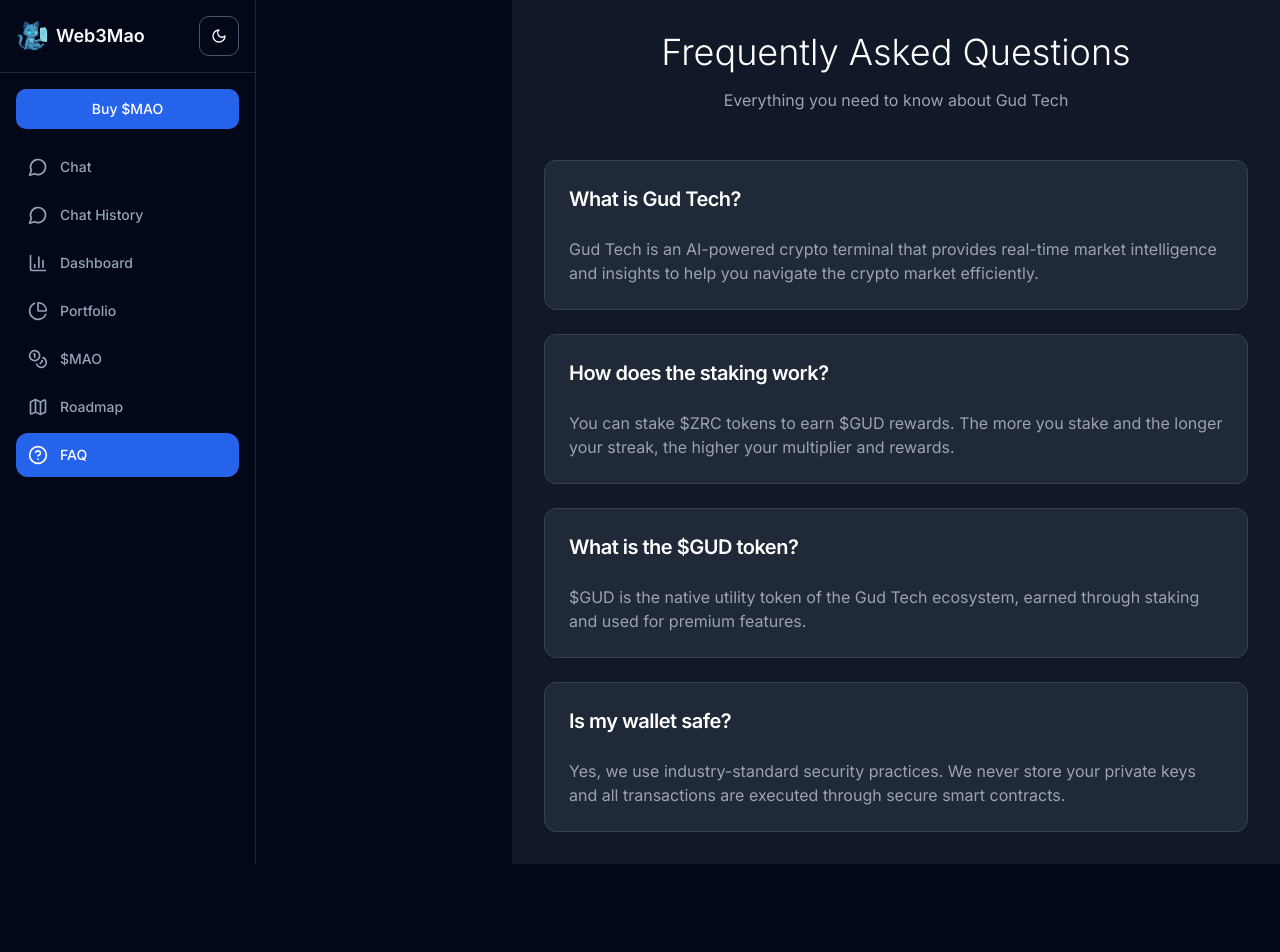
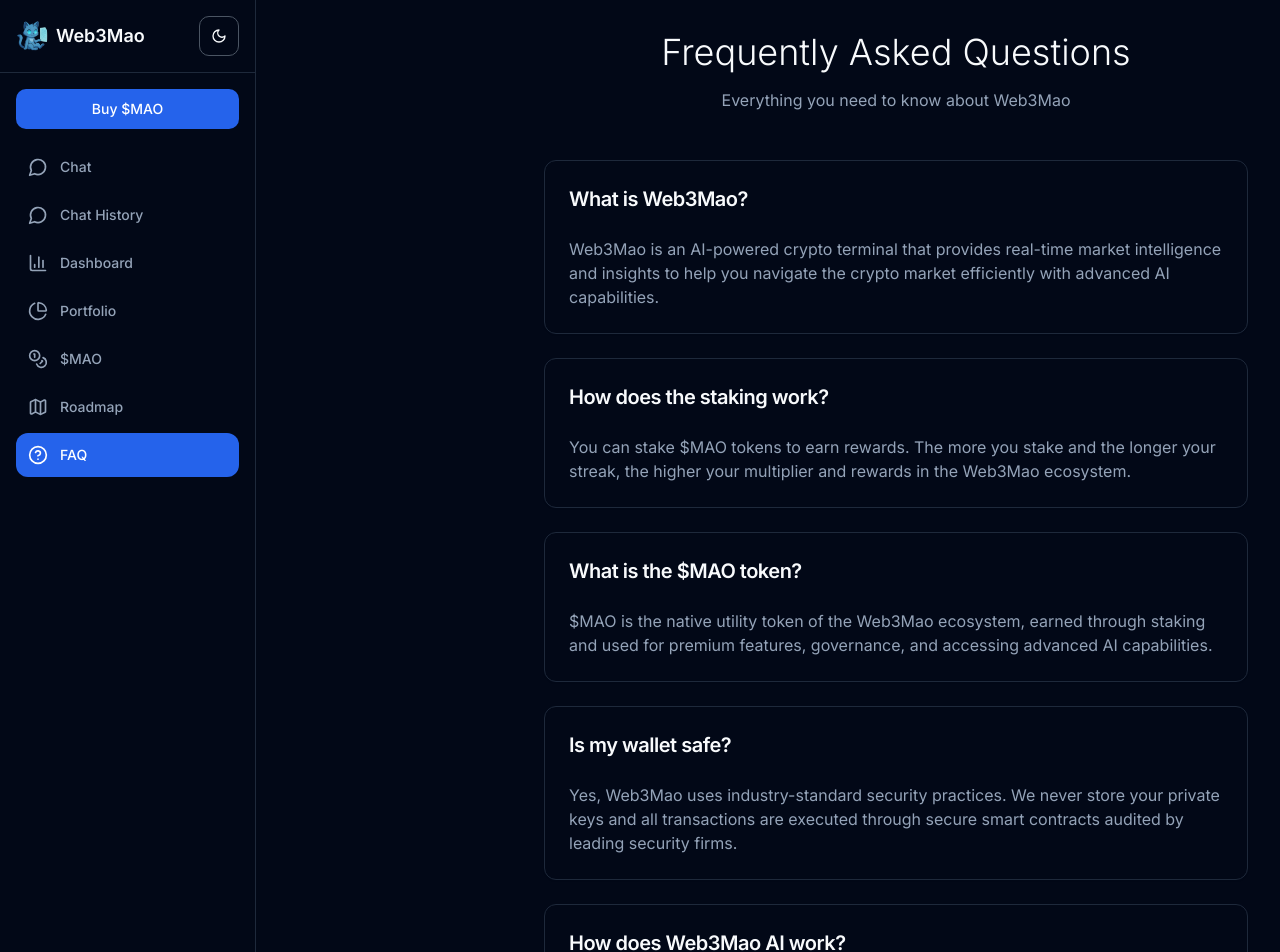
Before and after one commit to Huaminyo/gudtech, a Next.js app: page /faq in a window 1280 px wide. Shown: the top 952 px of the page. Before the commit the page ends 864 px from the top, so only its background shows below. Built offline with nearby package versions, Linux system fonts and the light colour scheme.

Commit message:
feat: rebrand gud.tech to Web3Mao and unify token to $MAO
Update all references to Web3Mao and replace $GUD/$ZRC with $MAO.

Co-authored-by: null <168801477+Huaminyo@users.noreply.github.com>

```diff
--- a/app/dashboard/page.tsx
+++ b/app/dashboard/page.tsx
@@ -18,9 +18,9 @@ export default function DashboardPage() {
         {/* Header */}
         <div className="flex flex-col lg:flex-row lg:items-center justify-between mb-6 lg:mb-8 gap-4">
           <div>
-            <h1 className="text-2xl lg:text-3xl font-light text-foreground mb-2">Crypto Market Dashboard</h1>
+            <h1 className="text-2xl lg:text-3xl font-light text-foreground mb-2">Web3Mao Market Dashboard</h1>
             <p className="text-muted-foreground text-sm lg:text-base">
-              Real-time cryptocurrency market data powered by CoinGecko
+              Real-time cryptocurrency market data powered by Web3Mao AI
             </p>
           </div>
           <Button
@@ -59,7 +59,7 @@ export default function DashboardPage() {
                 <div className="text-2xl font-bold text-green-500 mb-2">🚀</div>
                 <h3 className="text-foreground font-semibold mb-1 text-sm lg:text-base">AI-Powered Analysis</h3>
                 <p className="text-muted-foreground text-xs lg:text-sm">
-                  Get real-time market insights with our AI chat assistant
+                  Get real-time market insights with Web3Mao AI chat assistant
                 </p>
               </div>
               <div className="text-center">
--- a/app/faq/page.tsx
+++ b/app/faq/page.tsx
@@ -2,44 +2,54 @@ import { Card, CardContent, CardHeader, CardTitle } from "@/components/ui/card"
 
 const faqs = [
   {
-    question: "What is Gud Tech?",
+    question: "What is Web3Mao?",
     answer:
-      "Gud Tech is an AI-powered crypto terminal that provides real-time market intelligence and insights to help you navigate the crypto market efficiently.",
+      "Web3Mao is an AI-powered crypto terminal that provides real-time market intelligence and insights to help you navigate the crypto market efficiently with advanced AI capabilities.",
   },
   {
     question: "How does the staking work?",
     answer:
-      "You can stake $ZRC tokens to earn $GUD rewards. The more you stake and the longer your streak, the higher your multiplier and rewards.",
+      "You can stake $MAO tokens to earn rewards. The more you stake and the longer your streak, the higher your multiplier and rewards in the Web3Mao ecosystem.",
   },
   {
-    question: "What is the $GUD token?",
+    question: "What is the $MAO token?",
     answer:
-      "$GUD is the native utility token of the Gud Tech ecosystem, earned through staking and used for premium features.",
+      "$MAO is the native utility token of the Web3Mao ecosystem, earned through staking and used for premium features, governance, and accessing advanced AI capabilities.",
   },
   {
     question: "Is my wallet safe?",
     answer:
-      "Yes, we use industry-standard security practices. We never store your private keys and all transactions are executed through secure smart contracts.",
+      "Yes, Web3Mao uses industry-standard security practices. We never store your private keys and all transactions are executed through secure smart contracts audited by leading security firms.",
+  },
+  {
+    question: "How does Web3Mao AI work?",
+    answer:
+      "Web3Mao AI analyzes real-time market data from multiple sources, processes social sentiment, and uses advanced algorithms to provide actionable crypto insights and portfolio recommendations.",
+  },
+  {
+    question: "Can I use Web3Mao on mobile?",
+    answer:
+      "Yes! Web3Mao is fully responsive and optimized for mobile devices. You can access all features including AI chat, portfolio tracking, and market analysis on your smartphone or tablet.",
   },
 ]
 
 export default function FAQPage() {
   return (
-    <div className="min-h-screen bg-gray-900 p-8">
+    <div className="min-h-screen bg-background p-8">
       <div className="max-w-4xl mx-auto">
         <div className="text-center mb-12">
-          <h1 className="text-4xl font-light text-white mb-4">Frequently Asked Questions</h1>
-          <p className="text-gray-400">Everything you need to know about Gud Tech</p>
+          <h1 className="text-4xl font-light text-foreground mb-4">Frequently Asked Questions</h1>
+          <p className="text-muted-foreground">Everything you need to know about Web3Mao</p>
         </div>
 
         <div className="space-y-6">
           {faqs.map((faq, index) => (
-            <Card key={index} className="bg-gray-800 border-gray-700">
+            <Card key={index} className="bg-card border-border">
               <CardHeader>
-                <CardTitle className="text-xl text-white">{faq.question}</CardTitle>
+                <CardTitle className="text-xl text-foreground">{faq.question}</CardTitle>
               </CardHeader>
               <CardContent>
-                <p className="text-gray-400">{faq.answer}</p>
+                <p className="text-muted-foreground">{faq.answer}</p>
               </CardContent>
             </Card>
           ))}
--- a/app/roadmap/page.tsx
+++ b/app/roadmap/page.tsx
@@ -7,7 +7,7 @@ const roadmapItems = [
     id: "01",
     title: "AI-Powered Crypto Terminal",
     description:
-      "Crypto moves fast, don't waste time doomscrolling for insights. Web3Mao cuts through the noise, delivering real-time market intelligence.",
+      "Crypto moves fast, don't waste time doomscrolling for insights. Web3Mao cuts through the noise, delivering real-time market intelligence with advanced AI capabilities.",
     icon: "📊",
     status: "completed",
   },
@@ -15,7 +15,7 @@ const roadmapItems = [
     id: "02",
     title: "Mao, But Could Be Better",
     description:
-      "Additional AI capabilities and features such as smart wallets, comparison queries, advanced charts, larger and more diverse datasets.",
+      "Additional AI capabilities and features such as smart wallets, comparison queries, advanced charts, larger and more diverse datasets for comprehensive market analysis.",
     icon: "🔥",
     status: "in-progress",
   },
@@ -23,7 +23,7 @@ const roadmapItems = [
     id: "03",
     title: "Your Wish is My Command",
     description:
-      "Integrating with Zircuit liquidity hub and other DeFi platforms. Trade tokens and execute DeFi strategies like yield farming and staking with single command on Web3Mao terminal.",
+      "Integrating with DeFi platforms and liquidity hubs. Trade tokens and execute DeFi strategies like yield farming and staking with single command on Web3Mao terminal.",
     icon: "✨",
     status: "planned",
   },
@@ -69,7 +69,7 @@ export default function RoadmapPage() {
 
         {/* CTA Button */}
         <div className="text-center">
-          <Button className="bg-blue-600 hover:bg-blue-700 text-white px-8 py-3 text-lg">Get MAO Now or Never</Button>
+          <Button className="bg-blue-600 hover:bg-blue-700 text-white px-8 py-3 text-lg">Get $MAO Now or Never</Button>
         </div>
       </div>
     </div>
--- a/components/global-crypto-stats.tsx
+++ b/components/global-crypto-stats.tsx
@@ -56,7 +56,7 @@ export function GlobalCryptoStats() {
       <Card className="bg-gray-800 border-gray-700">
         <CardHeader>
           <CardTitle className="text-white flex items-center gap-2">
-            <Globe className="w-5 h-5 text-green-500" />
+            <Globe className="w-5 h-5 text-blue-500" />
             Global Market Stats
           </CardTitle>
         </CardHeader>
@@ -88,7 +88,7 @@ export function GlobalCryptoStats() {
     <Card className="bg-gray-800 border-gray-700">
       <CardHeader>
         <CardTitle className="text-white flex items-center gap-2">
-          <Globe className="w-5 h-5 text-green-500" />
+          <Globe className="w-5 h-5 text-blue-500" />
           Global Market Stats
         </CardTitle>
       </CardHeader>
--- a/components/trending-crypto.tsx
+++ b/components/trending-crypto.tsx
@@ -46,7 +46,7 @@ export function TrendingCrypto() {
       <Card className="bg-gray-800 border-gray-700">
         <CardHeader>
           <CardTitle className="text-white flex items-center gap-2">
-            <TrendingUp className="w-5 h-5 text-green-500" />
+            <TrendingUp className="w-5 h-5 text-blue-500" />
             Trending Crypto
           </CardTitle>
         </CardHeader>
@@ -72,7 +72,7 @@ export function TrendingCrypto() {
     <Card className="bg-gray-800 border-gray-700">
       <CardHeader>
         <CardTitle className="text-white flex items-center gap-2">
-          <TrendingUp className="w-5 h-5 text-green-500" />
+          <TrendingUp className="w-5 h-5 text-blue-500" />
           Trending Crypto
         </CardTitle>
       </CardHeader>
```
Also changed, not shown: app/chat-history/page.tsx (+22 -22 lines), app/stake/page.tsx (+9 -7 lines).
